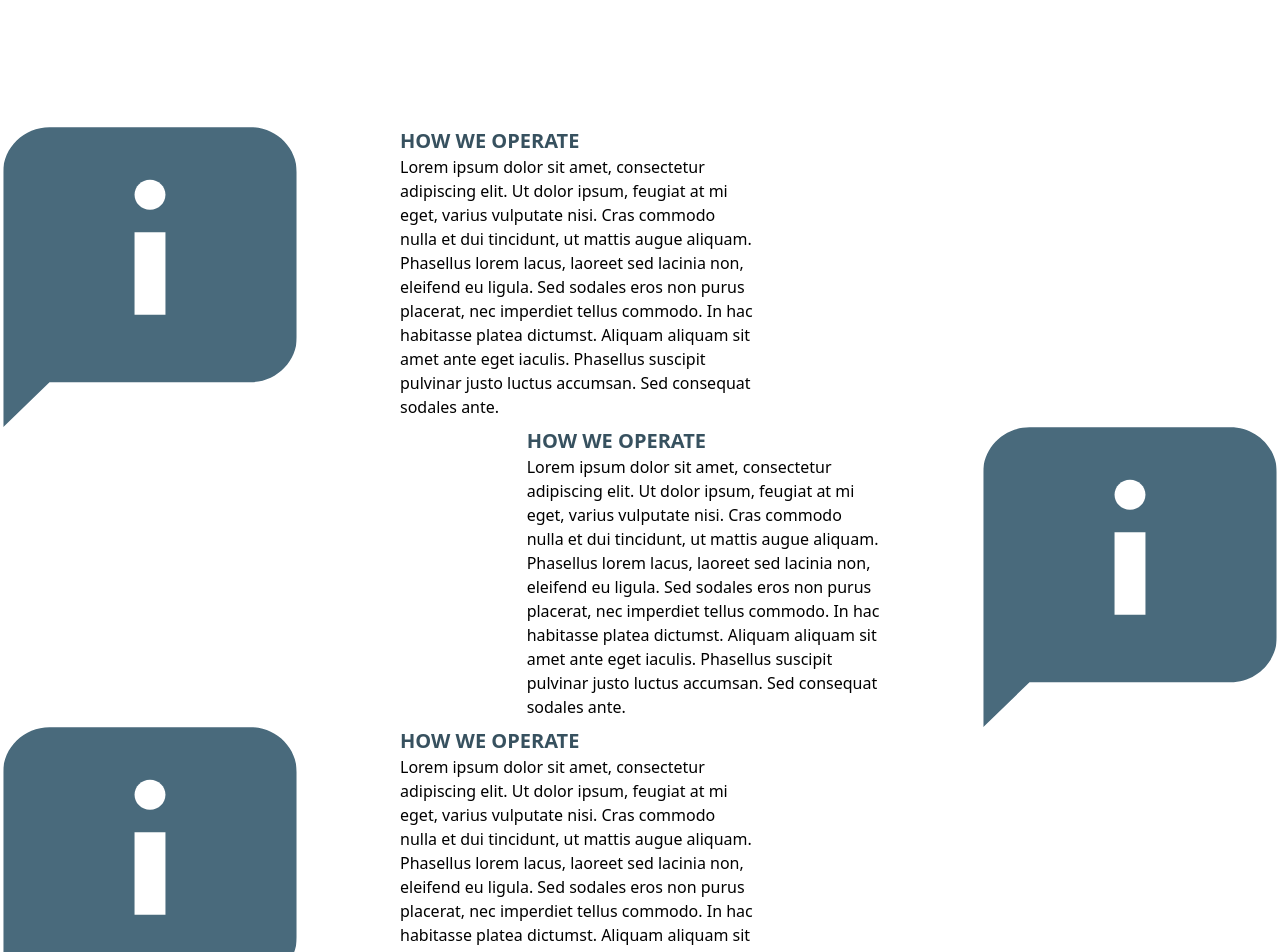
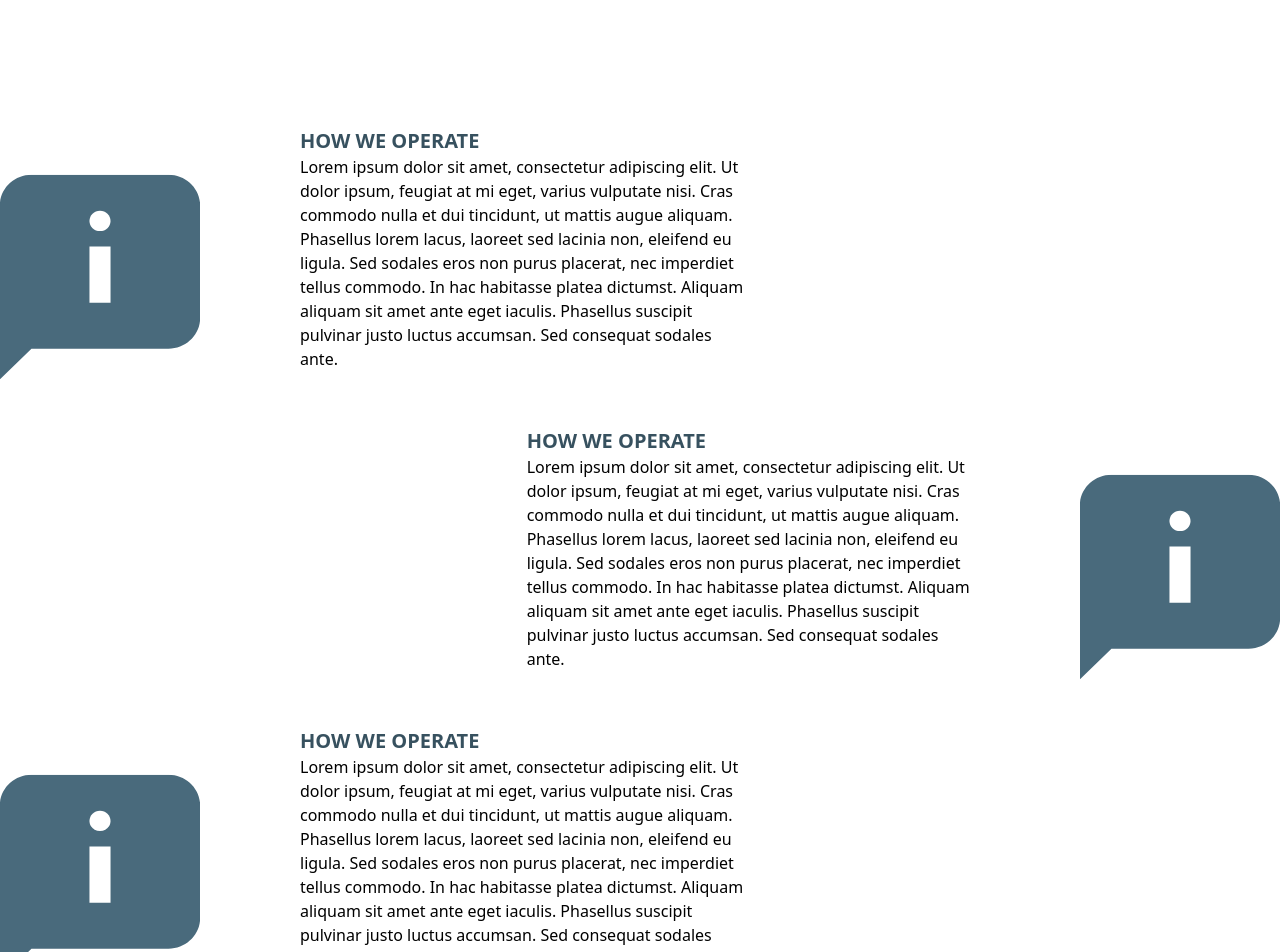
Before and after one commit to robertopne123/charmedrecruitment, a Next.js app: page /about-us in a window 1280 px wide. Shown: the part 1460-2412 px from the top of the page. Built offline with nearby package versions, Linux system fonts and the light colour scheme.

Commit message:
about changed

```diff
--- a/pages/about-us.js
+++ b/pages/about-us.js
@@ -100,13 +100,13 @@ export default function Home() {
 
       <div className=" grid grid-cols-2 xl:grid-cols-3">
         <div className=" col-span-2 flex flex-row">
-          <div classname="max-w-[200px]">
+          <div classname="">
             <svg
-              width="300"
-              height="300"
               viewBox="0 0 347 355"
               fill="none"
-              xmlns="http://www.w3.org/2000/svg"
+              xmlns="http://www.w3.org/2000/svg
+            "
+              className="w-[200px] lg:max-w-[300px] h-[200px]  lg:h-[300px]"
             >
               <g clip-path="url(#clip0_60_4184)">
                 <path
@@ -129,7 +129,7 @@ export default function Home() {
               </defs>
             </svg>
           </div>
-          <div className="px-[100px]">
+          <div className="px-[50px] lg:px-[100px]">
             <div classname="flex flex-col align-center ">
               <h2 className=" text-xl font-bold text-primary">
                 HOW WE OPERATE
@@ -150,7 +150,7 @@ export default function Home() {
         <div />
         <div />
         <div className=" col-span-2 flex flex-row">
-          <div className="px-[100px]">
+          <div className="px-[50px] lg:px-[100px]">
             <div classname="flex flex-col ">
               <h2 className=" text-xl font-bold text-primary">
                 HOW WE OPERATE
@@ -169,11 +169,10 @@ export default function Home() {
           </div>
           <div classname="max-w-[300px]">
             <svg
-              width="300"
-              height="300"
               viewBox="0 0 347 355"
               fill="none"
               xmlns="http://www.w3.org/2000/svg"
+              className="w-[200px] lg:max-w-[300px] h-[200px]  lg:h-[300px]"
             >
               <g clip-path="url(#clip0_60_4184)">
                 <path
@@ -200,11 +199,10 @@ export default function Home() {
         <div className=" col-span-2 flex flex-row">
           <div classname="max-w-[300px]">
             <svg
-              width="300"
-              height="300"
               viewBox="0 0 347 355"
               fill="none"
               xmlns="http://www.w3.org/2000/svg"
+              className="w-[200px] lg:max-w-[300px] h-[200px]  lg:h-[300px]"
             >
               <g clip-path="url(#clip0_60_4184)">
                 <path
@@ -227,7 +225,7 @@ export default function Home() {
               </defs>
             </svg>
           </div>
-          <div className="px-[100px]">
+          <div className="px-[50px] lg:px-[100px]">
             <div classname="flex flex-col ">
               <h2 className=" text-xl font-bold text-primary">
                 HOW WE OPERATE
--- a/pages/index.js
+++ b/pages/index.js
@@ -1,10 +1,6 @@
 import Head from "next/head";
 import Image from "next/image";
-<<<<<<< HEAD
 import Footer from "../Components/Footer";
-=======
-import  Footer  from "../Components/Footer";
->>>>>>> f63b4c98e074bd9988ee99cba6c57d386f44aeb0
 import { Header } from "../components/header";
 import { JobCard } from "../components/jobcard";
 
@@ -172,8 +168,7 @@ export default function Home() {
           </div>
         </div>
       </div>
-    <Footer />
+      <Footer />
     </div>
-
   );
 }
```
